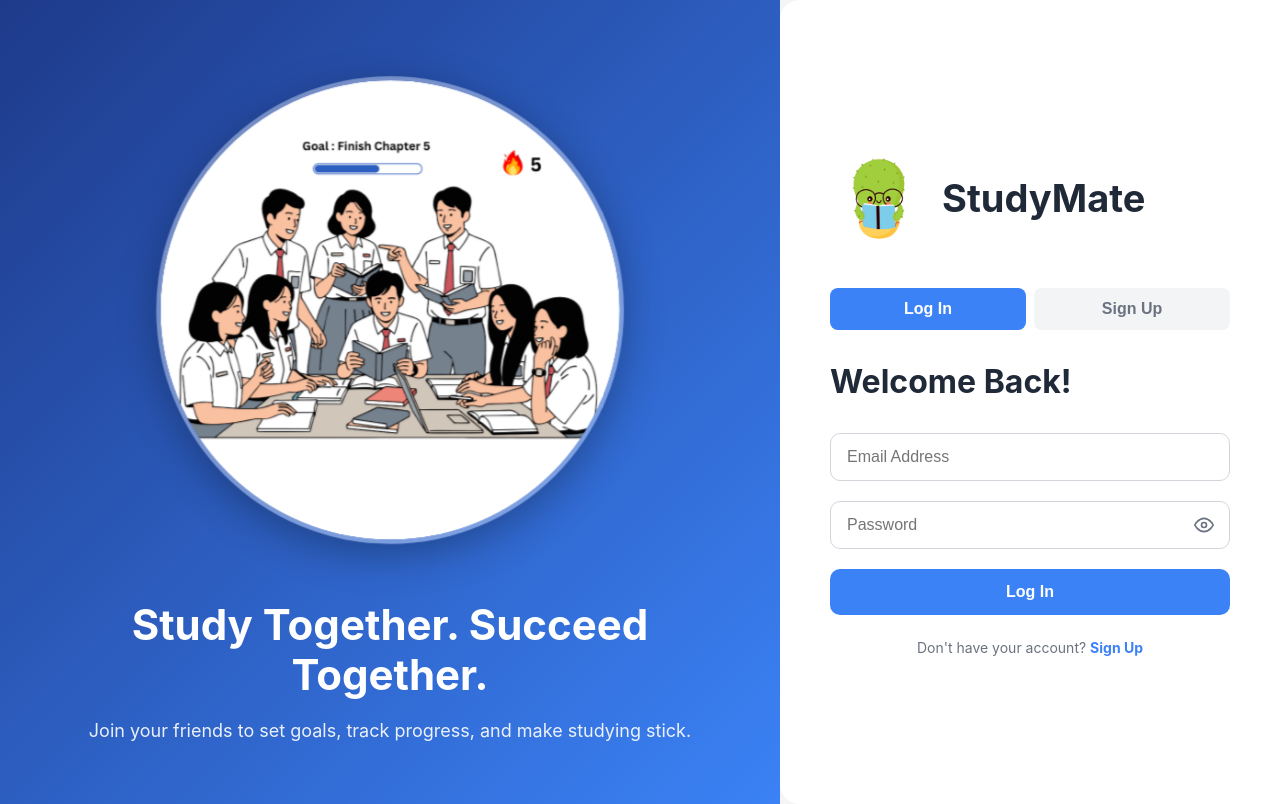
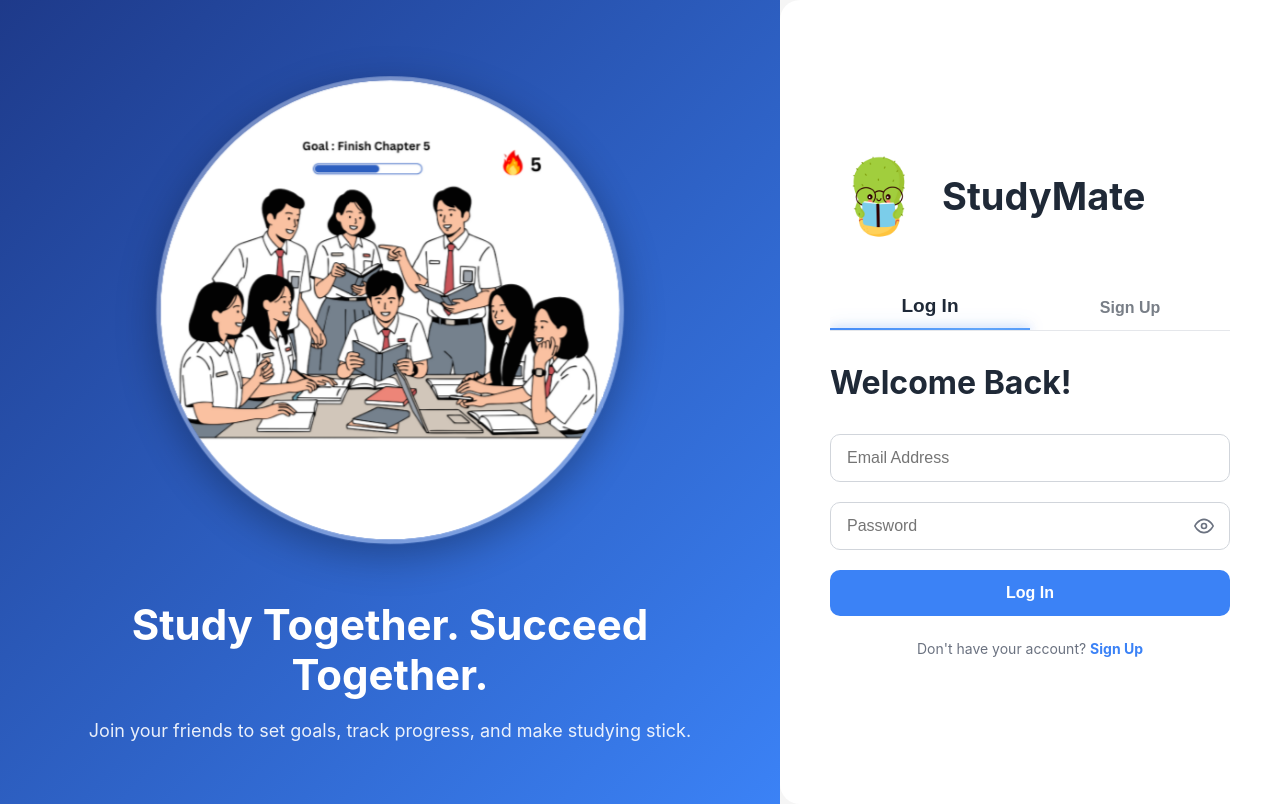
Before and after one commit to gaurimehrotra1623/StudyMate, a React (Vite) app in the folder frontend/: page / in a window 1280 px wide. Built offline with nearby package versions, Linux system fonts and the light colour scheme.

Commit message:
added animations to login page and hanged toggle

```diff
--- a/frontend/src/components/LoginPage.css
+++ b/frontend/src/components/LoginPage.css
@@ -182,31 +182,77 @@
 }
 
 .tabs {
+  position: relative;
   display: flex;
-  gap: 8px;
+  gap: 0;
   margin-bottom: 32px;
+  border-bottom: 1px solid #E5E7EB;
+  overflow: hidden;
+}
+
+.tabs::before {
+  content: '';
+  position: absolute;
+  bottom: -1px;
+  left: 0;
+  width: 50%;
+  height: 3px;
+  background: linear-gradient(90deg, #3b82f6 0%, #60a5fa 50%, #3b82f6 100%);
+  background-size: 200% 100%;
+  transition: transform 0.4s cubic-bezier(0.34, 1.56, 0.64, 1);
+  z-index: 1;
+  box-shadow: 0 0 10px rgba(59, 130, 246, 0.5), 0 0 20px rgba(59, 130, 246, 0.3);
+  animation: shimmer 3s ease-in-out infinite;
+}
+
+@keyframes shimmer {
+  0%, 100% {
+    background-position: 0% 0%;
+  }
+  50% {
+    background-position: 100% 0%;
+  }
+}
+
+.tabs.slider-signup::before {
+  transform: translateX(100%);
 }
 
 .tab-button {
   flex: 1;
   padding: 12px 24px;
   border: none;
-  background-color: #F3F4F6;
-  color: #6B7280;
+  background-color: transparent;
+  color: #1f2937;
   font-size: 16px;
   font-weight: 600;
-  border-radius: 8px;
   cursor: pointer;
-  transition: all 0.2s;
+  transition: all 0.4s cubic-bezier(0.34, 1.56, 0.64, 1);
+  position: relative;
+  z-index: 0;
+  transform: translateY(0) scale(1);
 }
 
 .tab-button.active {
-  background-color: #3b82f6;
-  color: #FFFFFF;
+  color: #1f2937;
+  transform: translateY(-2px) scale(1.12);
+  font-size: 17px;
 }
 
-.tab-button:hover:not(.active) {
-  background-color: #E5E7EB;
+.tab-button:not(.active) {
+  color: #1f2937;
+  opacity: 0.6;
+  transform: scale(1);
+}
+
+.tab-button:hover {
+  opacity: 1;
+  transform: translateY(-1px) scale(1.05);
+}
+
+.tab-button.active:hover {
+  color: #1f2937;
+  transform: translateY(-2px) scale(1.12);
 }
 
 .welcome-text {
--- a/frontend/src/components/LoginPage.jsx
+++ b/frontend/src/components/LoginPage.jsx
@@ -98,7 +98,7 @@ const LoginPage = ({ onLogin }) => {
           <span className="logo-text">StudyMate</span>
         </div>
 
-        <div className="tabs">
+        <div className={`tabs ${!isLogin ? 'slider-signup' : ''}`}>
           <button
             className={`tab-button ${isLogin ? 'active' : ''}`}
             onClick={() => {
@@ -125,7 +125,7 @@ const LoginPage = ({ onLogin }) => {
           </button>
         </div>
 
-        <h2 className="welcome-text">{isLogin ? 'Welcome Back!' : 'Hello!'}</h2>
+        <h2 className="welcome-text">{isLogin ? 'Welcome Back!' : 'Hi there!'}</h2>
 
         <form className="login-form" onSubmit={handleSubmit}>
           {!isLogin && (
```
